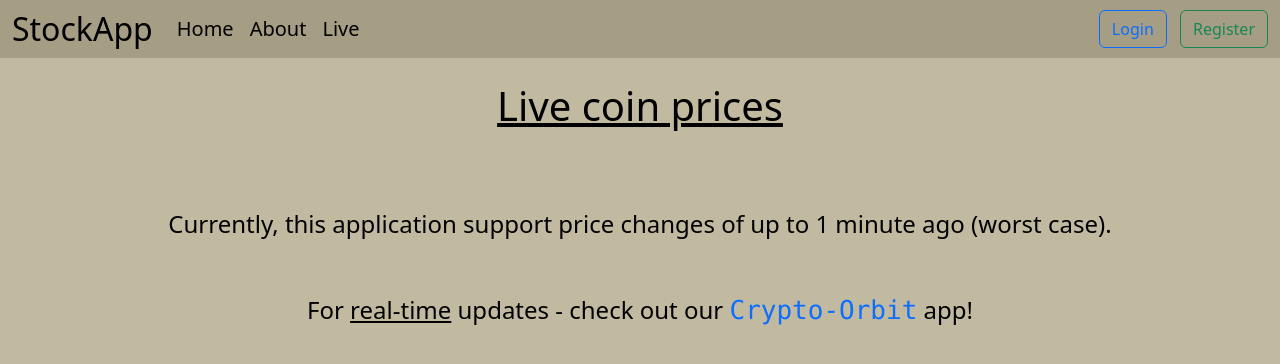
After one commit to dan7467/stock-predictor, a Django app: page /to_crypto_orbit/ in a window 1280 px wide. The commit adds this page. Shown: the top 364 px of the page. Run offline with Django 5.2, Linux system fonts and the light colour scheme.

Commit message:
navbar gateway to crypto-orbit added

```diff
--- a/main/templates/navbar.html
+++ b/main/templates/navbar.html
@@ -29,6 +29,8 @@
                     <li class="nav-item"><a id="main_site_buttons" class="nav-link" href="{% url 'about' %}">About</a></li>
 
                 {% endif %}
+
+                    <li class="nav-item"><a id="main_site_buttons" class="nav-link" href="{% url 'to_crypto_orbit' %}">Live</a></li>
 
             </ul>
 
--- /dev/null
+++ b/main/templates/to_crypto_orbit.html
@@ -0,0 +1,16 @@
+{% extends 'base.html' %}
+
+{% block content %}
+
+<h1><u>Live coin prices</u></h1>
+
+<br/><br/><br/>
+
+<h4>Currently, this application support price changes of up to 1 minute ago (worst case).</h4>
+
+<br/><br/>
+
+<h4>For <u>real-time</u> updates - check out our <code><a href="https://github.com/dan7467/crypto-orbit" style="text-decoration: none; font-size: 26px;">Crypto-Orbit</a></code> app!</h4>
+
+</body>
+{% endblock %}
--- a/main/urls.py
+++ b/main/urls.py
@@ -14,5 +14,6 @@ urlpatterns = [
     path('login/', views.login, name='login'),
     path('logout/', views.logout, name='logout'),
     path('my_profile/', views.my_profile, name='my_profile'),
+    path('to_crypto_orbit/', views.to_crypto_orbit, name='to_crypto_orbit'),
     path("toggle-dark-theme/", views.toggle_dark_theme, name="toggle_dark_theme"),
 ]
--- a/main/views.py
+++ b/main/views.py
@@ -41,7 +41,6 @@ def home_members(request):
     return render(request, 'home.html')
 
 def about_members(request):
-    profile = CustomUser.objects.get(username=request.user.username)
     last_action_timestamp_update(request)
     return render(request, 'about.html')
 
@@ -50,6 +49,9 @@ def home(request):
 
 def about(request):
     return render(request, 'about.html')
+
+def to_crypto_orbit(request):
+    return render(request, 'to_crypto_orbit.html')
 
 @login_required
 def updates(request):
```
